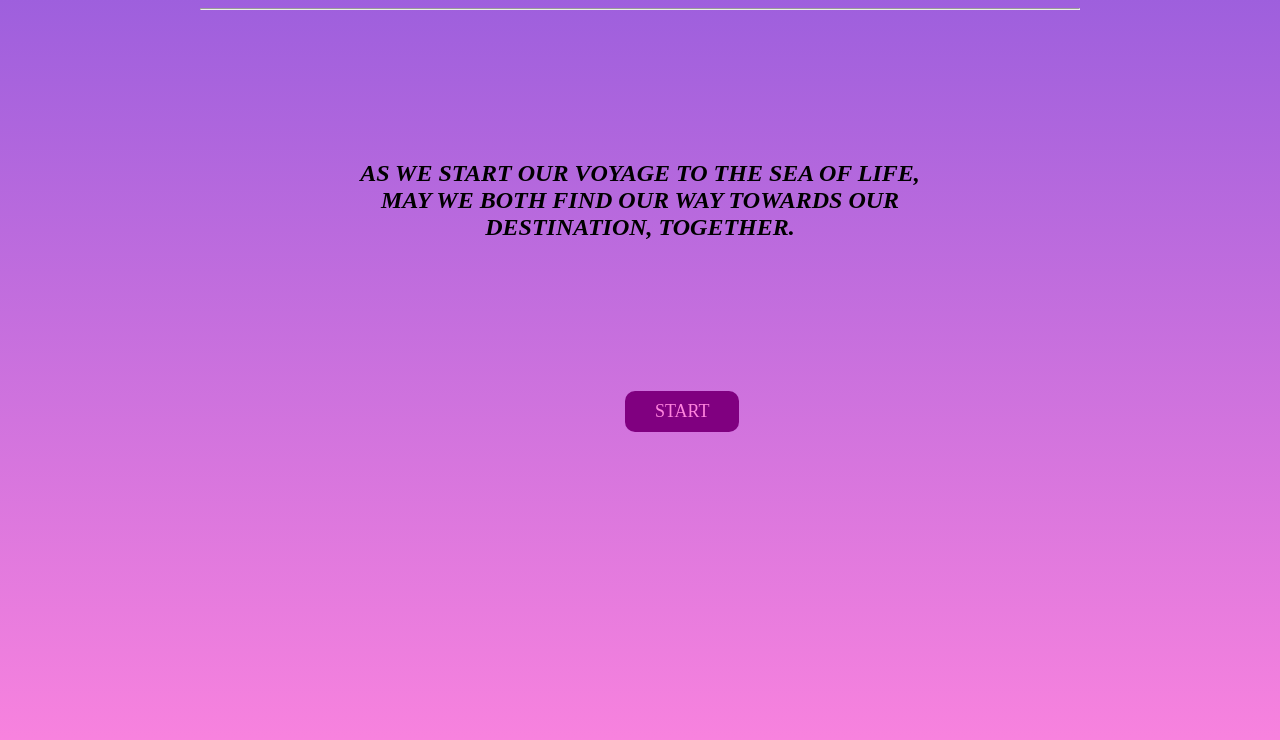
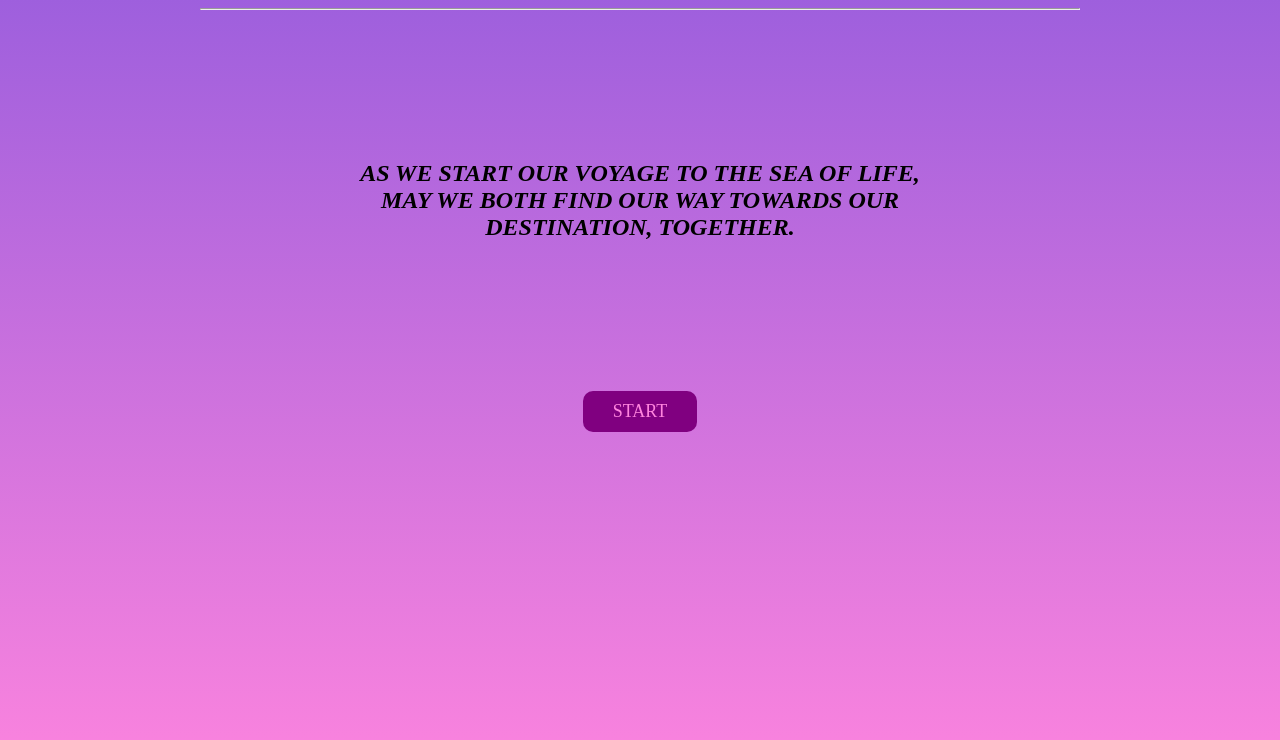
Before and after one commit to LHEYYUEHUA013/2ND-MONTH-2, a plain HTML site: page index.html in a window 1280 px wide. Drawn offline with Linux system fonts and the light colour scheme; a web font is replaced by a local one.

Commit message:
Add files via upload

```diff
--- a/style.css
+++ b/style.css
@@ -40,7 +40,6 @@ h2{
 }
 
 .button1{
-       position:relative;
        background-color: purple;
        padding: 10px 30px;
        border:none;
@@ -60,5 +59,8 @@ h2{
     color:palevioletred;
 }
 .div1{
-    margin-left: 425px  ;
+
+    margin-left: auto;
+    margin-right: auto;
+    text-align: center;
 }
```
